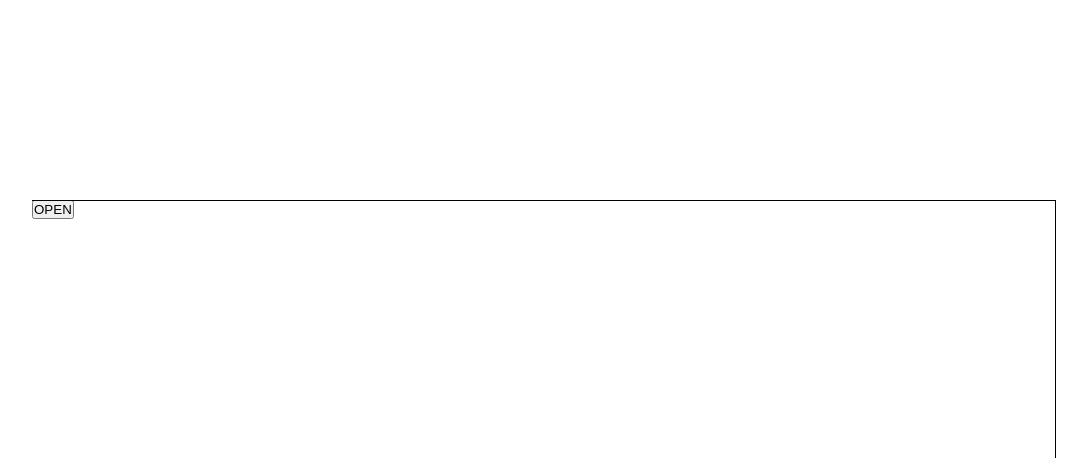
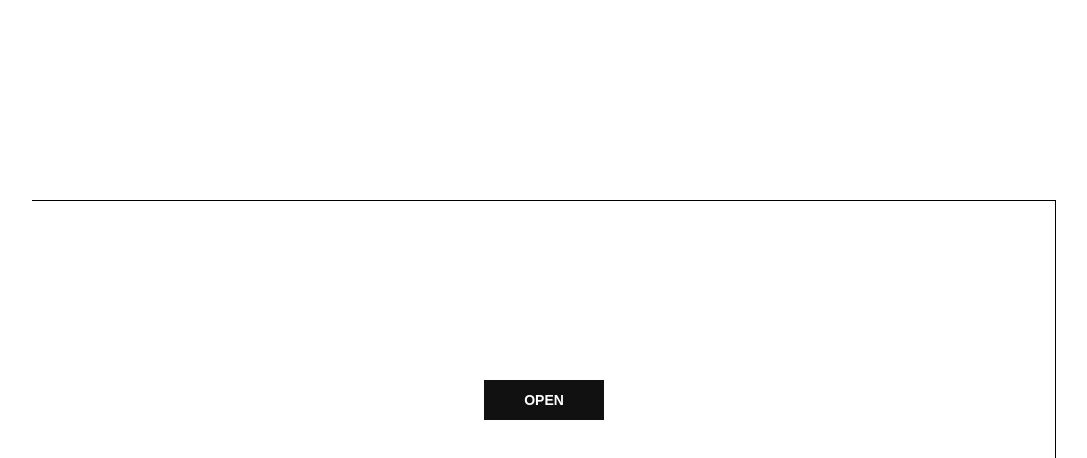
Before and after one commit to Jinkyo-09/abc, a plain HTML site: page index.html in a window 1280 px wide. Both pictures are taken after a click on the button "OPEN". Shown: the top 458 px of the page, without its empty margins (96-1183 px from the left). Drawn offline with nearby package versions, Linux system fonts and the light colour scheme.

Commit message:
버튼 스타일링 및 호버 효과

```diff
--- a/main.js
+++ b/main.js
@@ -15,7 +15,7 @@ button.addEventListener('click', () => {
 					right,
 					{ height: '100%' },
 					{
-						duration: 1000,
+						duration: 800,
 						callback: () => {
 							new Anime(
 								bottom,
@@ -23,7 +23,7 @@ button.addEventListener('click', () => {
 								{
 									duration: 1000,
 									callback: () => {
-										new Anime(left, { height: '100%' }, { duration: 1000 });
+										new Anime(left, { height: '100%' }, { duration: 800 });
 									},
 								}
 							);
--- a/scss/style.scss
+++ b/scss/style.scss
@@ -47,5 +47,26 @@ body {
 			bottom: 0;
 			left: 0;
 		}
+
+		.open {
+			display: inline-block;
+			width: 120px;
+			height: 40px;
+			background: #111;
+			font: bold 14px/40px 'arial';
+			color: #fff;
+			border: none;
+			position: absolute;
+			top: 50%;
+			left: 50%;
+			margin-left: -60px;
+			margin-top: -20px;
+			cursor: pointer;
+			transition: 0.5s;
+
+			&:hover {
+				background: hotpink;
+			}
+		}
 	}
 }
```
Also changed, not shown: css/style.css, 1 other file.
